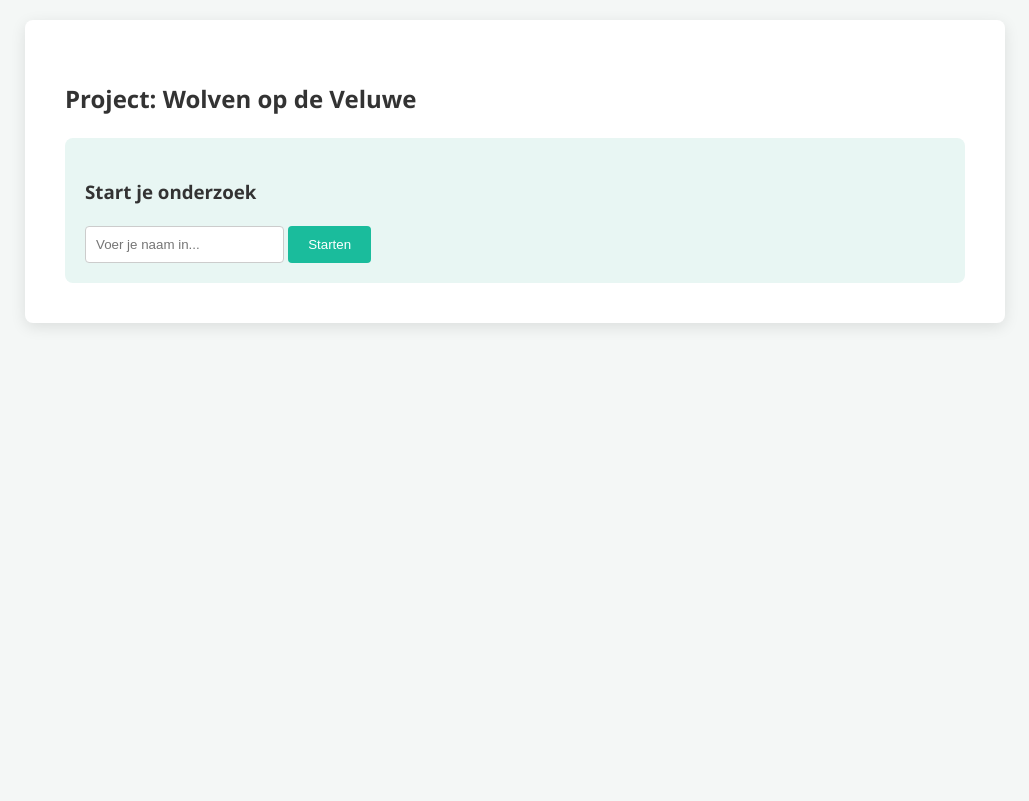
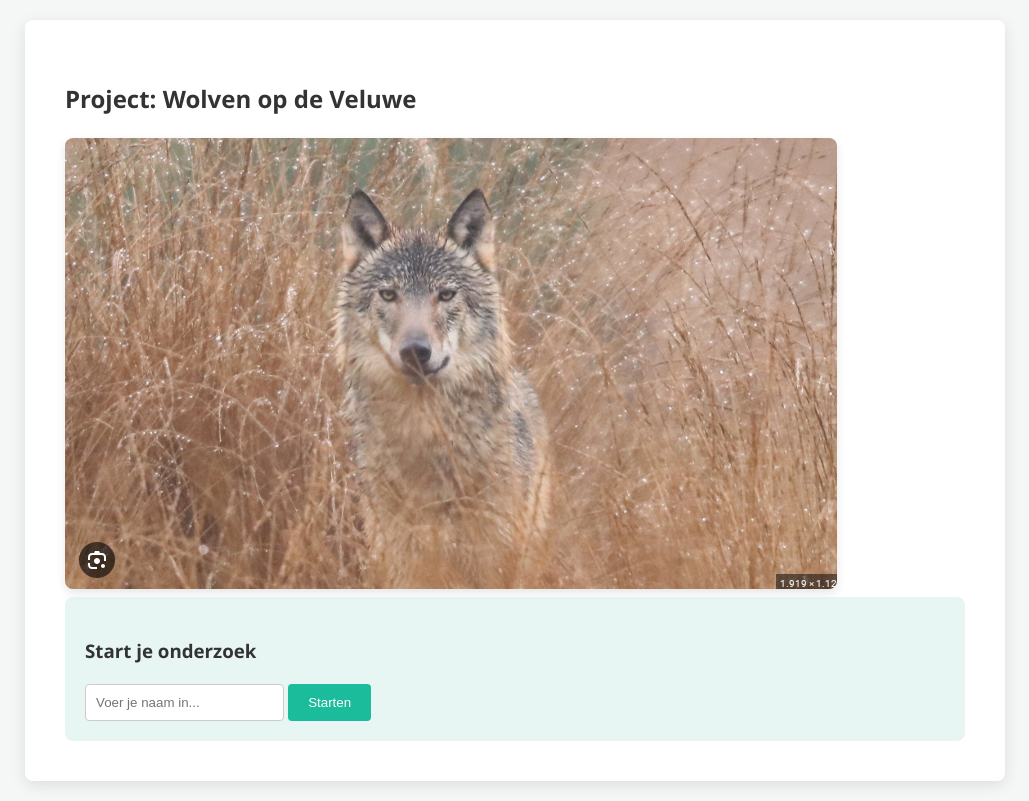
Before and after one commit to dirkjaapdebie-cyber/wolven-op-de-veluwe, a plain HTML site: page index.html in a window 1280 px wide. Shown: the whole page, without its empty margins (125-1154 px from the left). Drawn offline with Linux system fonts and the light colour scheme.

Commit message:
Update index.html

```diff
--- a/index.html
+++ b/index.html
@@ -45,6 +45,8 @@
     <!-- LOGIN -->
     <section id="screen-login">
         <h1>Project: Wolven op de Veluwe</h1>
+        <img src="wolfopveluwe.png" id="main-wolf-img" alt="Wolf op de Veluwe" style="max-width: 100%; border-radius: 8px; box-shadow: 0 4px 10px rgba(0,0,0,0.1);">
+
         <div style="background: #e8f6f3; padding: 20px; border-radius: 8px;">
             <h3>Start je onderzoek</h3>
             <input type="text" id="firstname" placeholder="Voer je naam in...">
```
